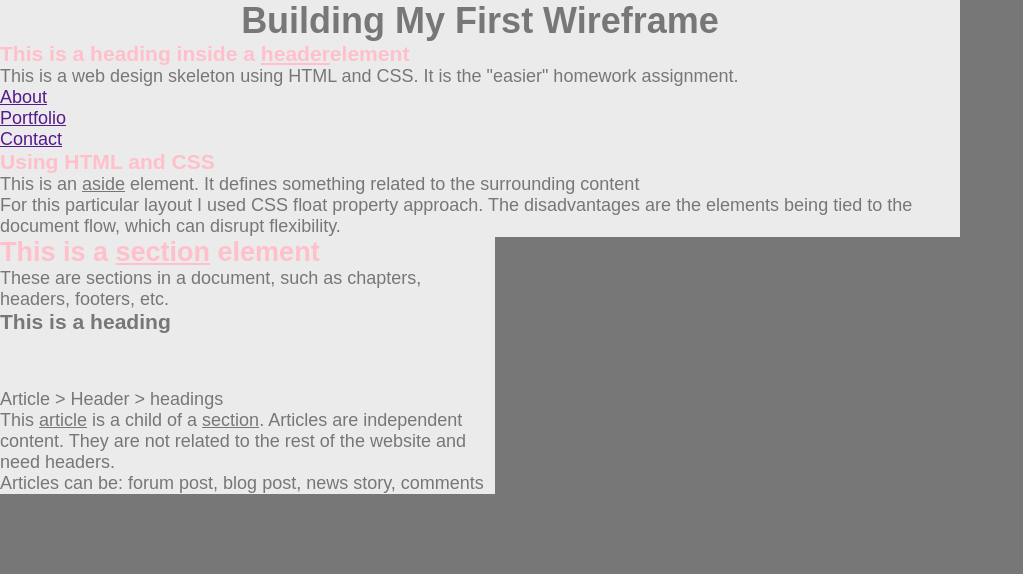
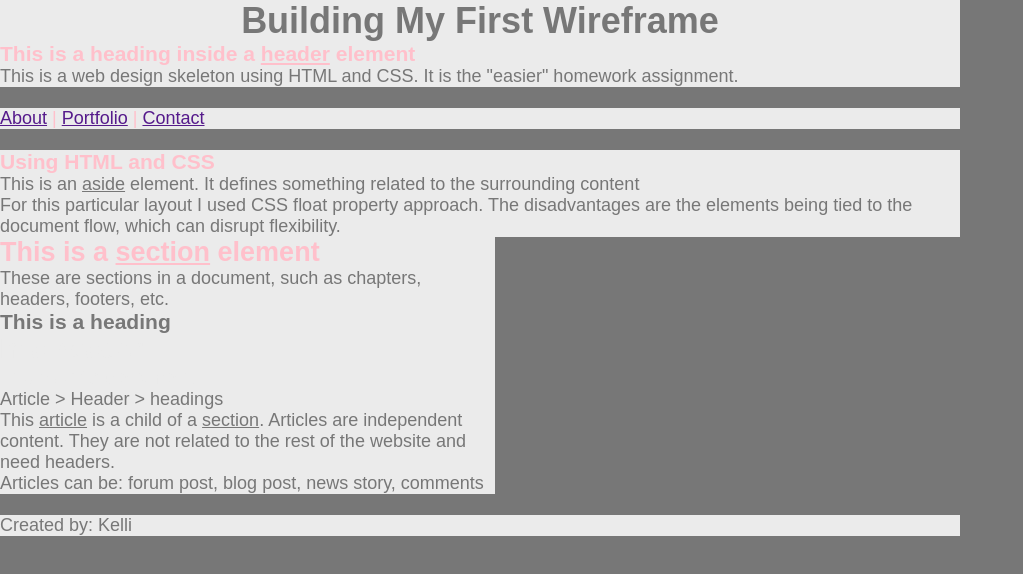
Before and after one commit to kellikells/HW-Wireframe, a plain HTML site: page index.html in a window 1280 px wide. Shown: the whole page, without its empty margins (0-1023 px from the left). Drawn offline with Linux system fonts and the light colour scheme.

Commit message:
checking if I am commiting files properly

```diff
--- a/index.html
+++ b/index.html
@@ -14,20 +14,22 @@
         <!--most important heading-->
         <h1 class="center">Building My First Wireframe</h1>
         <!--less important heading-->
-        <h3>This is a heading inside a <span class="underline">header</span>element</h3>
+        <h3>This is a heading inside a <span class="underline">header</span> element</h3>
         <p>This is a web design skeleton using HTML and CSS.  It is the "easier" homework assignment.</p>
     </header>
 
+    <br>
+
     <!--a container for navigation links-->
     <nav>
-        <ul>
-            <!--these are all placeholder links for next assignment-->
-            <!--all links are missing file paths FIX THIS LATER!-->
-            <li><a href="" target="#">About</a></li>
-            <li><a href="" target="#">Portfolio</a></li>
-            <li><a href="" target="#">Contact</a></li>
-        </ul>
+        <!--these are all placeholder links for next assignment-->
+        <!--all links are missing file paths FIX THIS LATER!-->
+        <a href="" target="#">About</a>  |
+        <a href="" target="#">Portfolio</a>  |
+        <a href="" target="#">Contact</a>
     </nav>
+
+    <br>
 
     <!--aside is something related to surrounding content-->
     <aside>
@@ -53,6 +55,13 @@
         </article>
     </section>
 
+    <br>
+
+    <!--footer element-->
+    <footer>
+        <p>Created by: Kelli</p>
+    </footer>
+
 </body>
 
 </html>
--- a/style.css
+++ b/style.css
@@ -10,8 +10,8 @@
     padding: 0;
 }
 
-/*makes the header and navigation block elements*/
-header , nav {
+/*makes the header, nav, and footer block elements*/
+header, nav, footer {
     display: block;
 }
 
```
